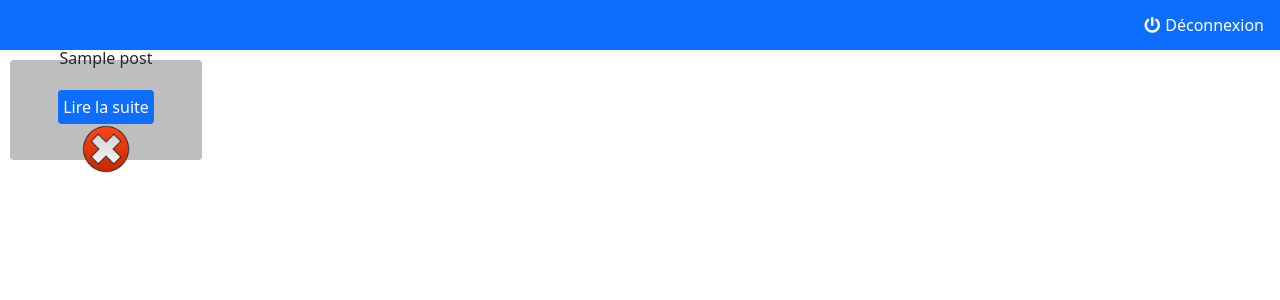
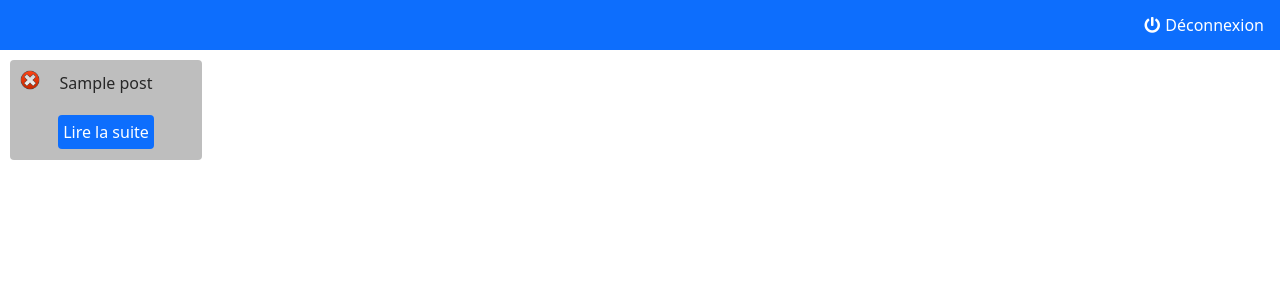
Before and after one commit to lucas-ru/projet_sumfony, a Symfony app: template templates/post/index.html.twig in a window 1280 px wide. Shown: the top 300 px of the page. Run offline with Twig, Linux system fonts and the light colour scheme; the template is opened without the code that fills it: most values are stand-ins (such as "Sample title", 1, 10 or a date in 2020); some libraries are stand-ins or nearby versions.

Commit message:
Lucas E -- Add style img index

```diff
--- a/public/css/index.css
+++ b/public/css/index.css
@@ -56,6 +56,7 @@
 }
 
 .articleIndex {
+    position: relative;
     display: flex;
     flex-direction: column;
     align-items: center;
@@ -65,6 +66,14 @@
     width: 15%;
     height: 100px;
     margin: 10px;
+}
+
+.articleIndex img {
+    position: absolute;
+    top: 10px;
+    left: 10px;
+    width: 20px;
+    height: 20px;
 }
 
 .btnReadMore {
--- a/templates/post/index.html.twig
+++ b/templates/post/index.html.twig
@@ -1,6 +1,6 @@
 {% extends 'base.html.twig' %}
 
-{% block title %}vos articles{% endblock %}
+{% block title %}Vos articles{% endblock %}
 
 {% block body %}
     <div class="menuIndex">
@@ -16,9 +16,9 @@
                 <a href="{{ path('post_show', {'id': post.id}) }}" class="btn-primary btnReadMore">Lire la suite</a>
                 <div >
                     {% if post.isPublished == true %}
-                        <img src="{{ asset('images/checked.png') }}" alt="" style="width: 50px;height: auto">
+                        <img src="{{ asset('images/checked.png') }}" alt="checked">
                     {% else %}
-                        <img src="{{ asset('images/cross.png') }}" alt="" style="width: 50px;height: auto">
+                        <img src="{{ asset('images/cross.png') }}" alt="cross">
                     {% endif %}
                 </div>
             </div>
```
